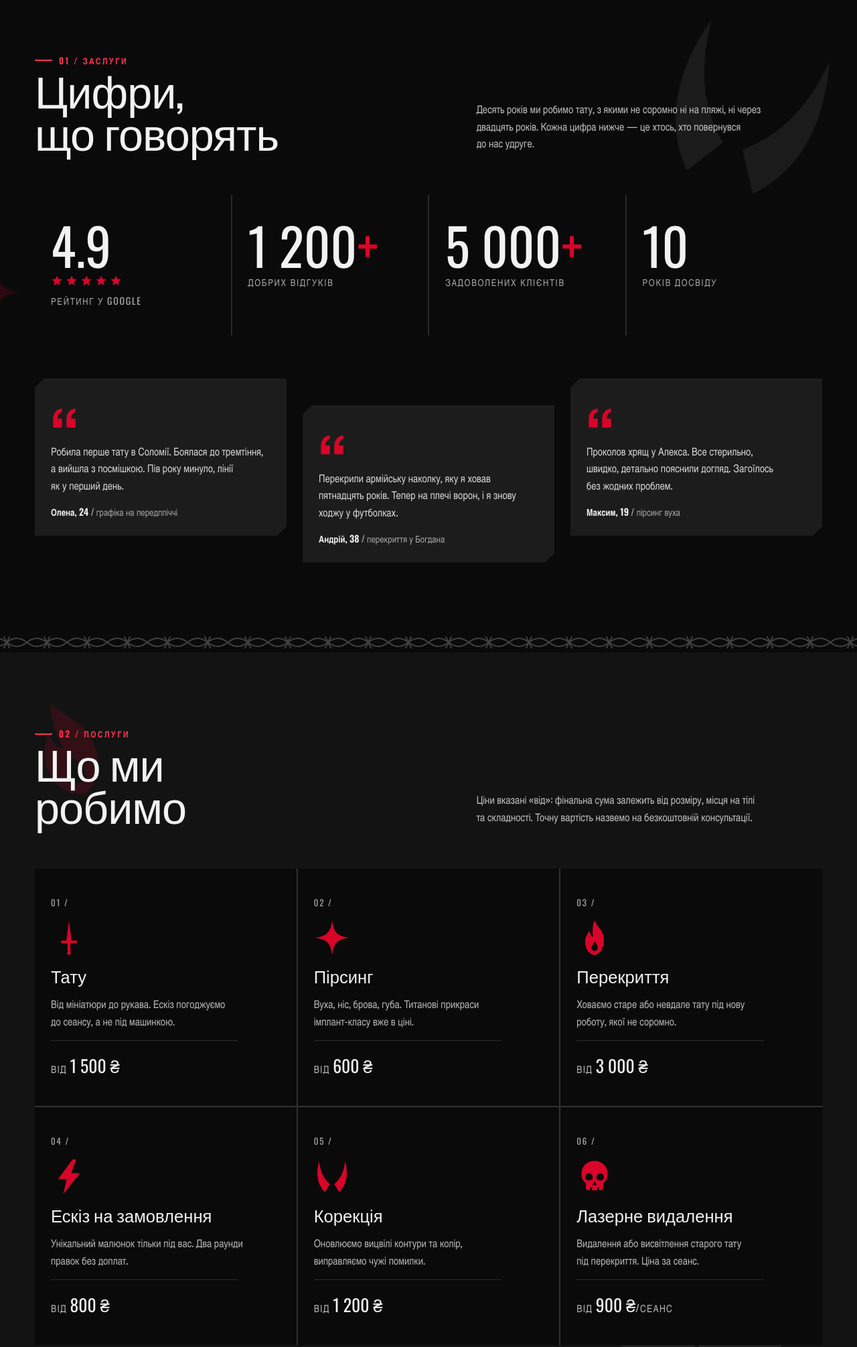
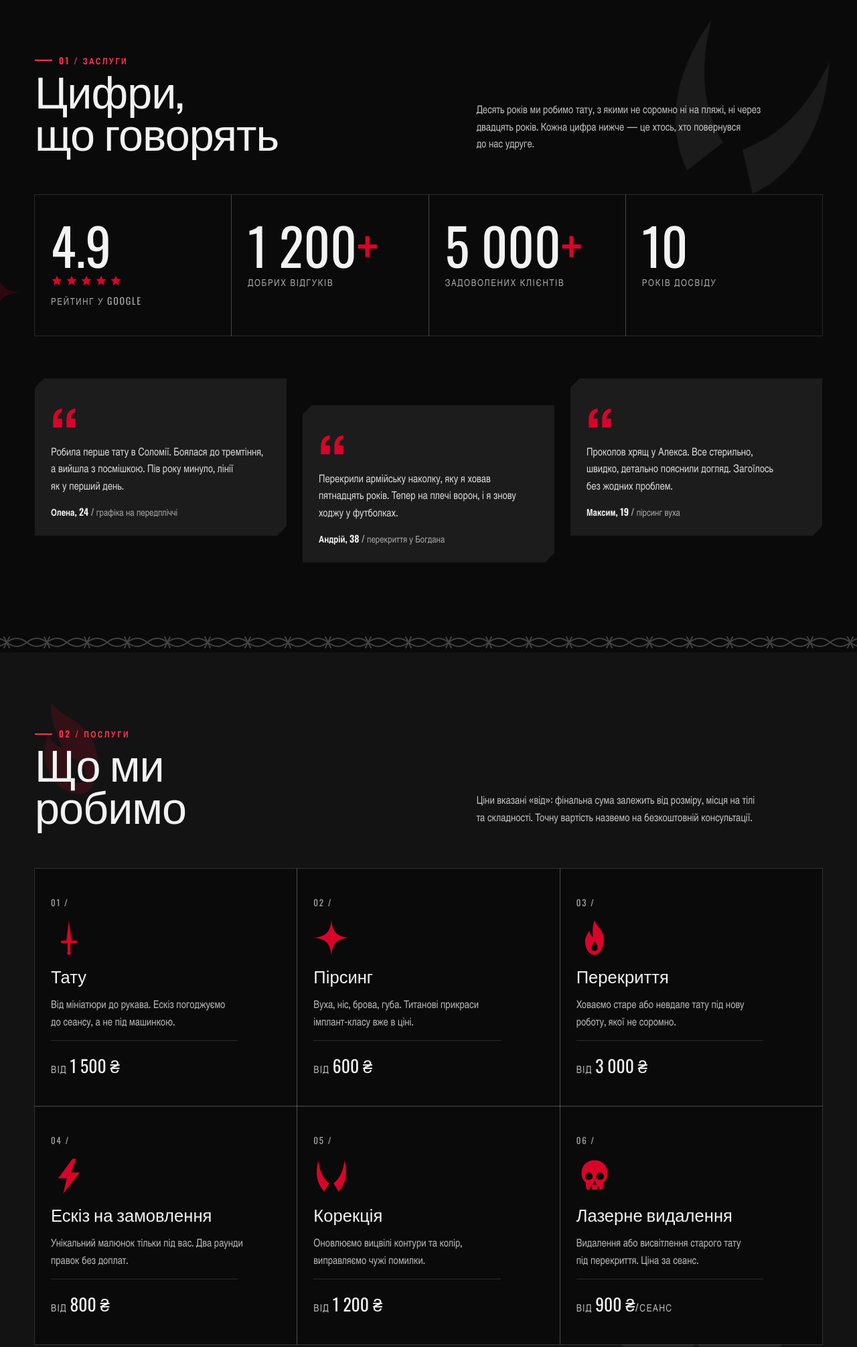
Before and after one commit to Stailer42/tattoo-house, a plain HTML site: page index.html in a window 1280 px wide. Shown: the part 857-2868 px from the top of the page at 67% size. Drawn offline with nearby package versions, Linux system fonts and the light colour scheme; animation ran at ten frames a second; a web font is replaced by a local one.

Commit message:
fix: QA pass, hairline grids without grey flash
Co-Authored-By: Claude Opus 5.5 <noreply@anthropic.com>

```diff
--- a/style.css
+++ b/style.css
@@ -381,9 +381,9 @@ body.menu-open .brand-title { visibility: hidden; }
 @keyframes spin { to { transform: rotate(360deg); } }
 
 /* stats */
-.stats { display: grid; grid-template-columns: repeat(2, 1fr); gap: 2px; background: var(--line); }
+.stats { display: grid; grid-template-columns: repeat(2, 1fr); gap: 1px; }
 @media (min-width: 900px) { .stats { grid-template-columns: repeat(4, 1fr); } }
-.stat { background: var(--bg); padding: var(--s4) var(--s3); display: grid; gap: 10px; align-content: start; }
+.stat { background: var(--bg); box-shadow: 0 0 0 1px var(--line); padding: var(--s4) var(--s3); display: grid; gap: 10px; align-content: start; }
 .stat__num { font-family: var(--f-display); font-size: clamp(2.6rem, 6vw, 5rem); line-height: .9; color: var(--white); white-space: nowrap; }
 .stat__num .accent { color: var(--red); }
 .stat__label { font-size: 14px; text-transform: uppercase; letter-spacing: .12em; color: var(--grey); }
@@ -402,12 +402,12 @@ body.menu-open .brand-title { visibility: hidden; }
 .review figcaption strong { color: var(--white); font-weight: 600; }
 
 /* services */
-.services { display: grid; gap: 2px; background: var(--line); }
+.services { display: grid; gap: 1px; }
 @media (min-width: 640px) { .services { grid-template-columns: repeat(2, 1fr); } }
 @media (min-width: 1000px) { .services { grid-template-columns: repeat(3, 1fr); } }
 .service {
   position: relative; display: grid; gap: var(--s2); align-content: start;
-  padding: var(--s4) var(--s3); background: var(--bg);
+  padding: var(--s4) var(--s3); background: var(--bg); box-shadow: 0 0 0 1px var(--line);
   transition: transform 500ms var(--ease), background 500ms var(--ease);
 }
 .service::before { content: ""; position: absolute; inset: 0; border: 2px solid var(--red); opacity: 0; transition: opacity 400ms var(--ease); pointer-events: none; }
```
